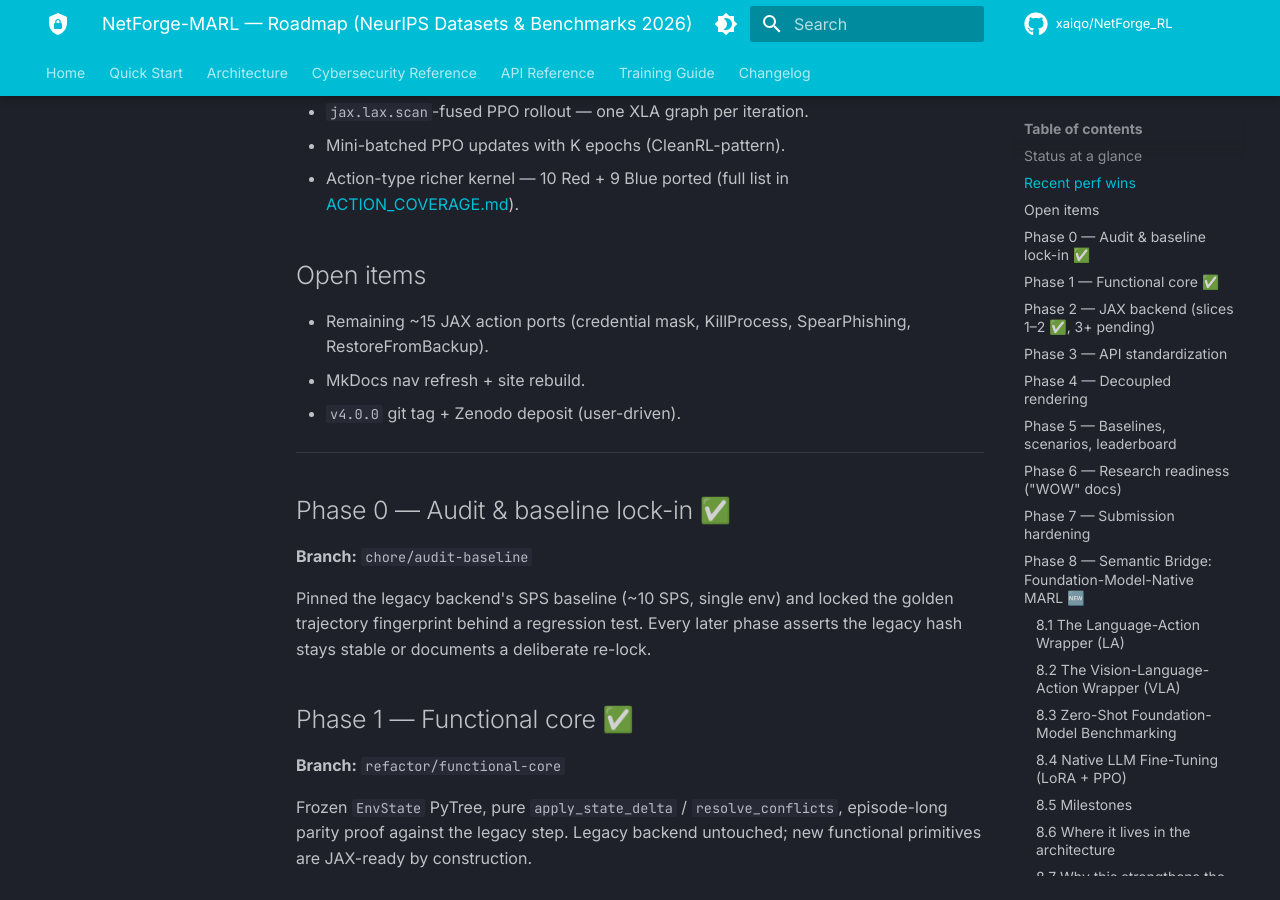
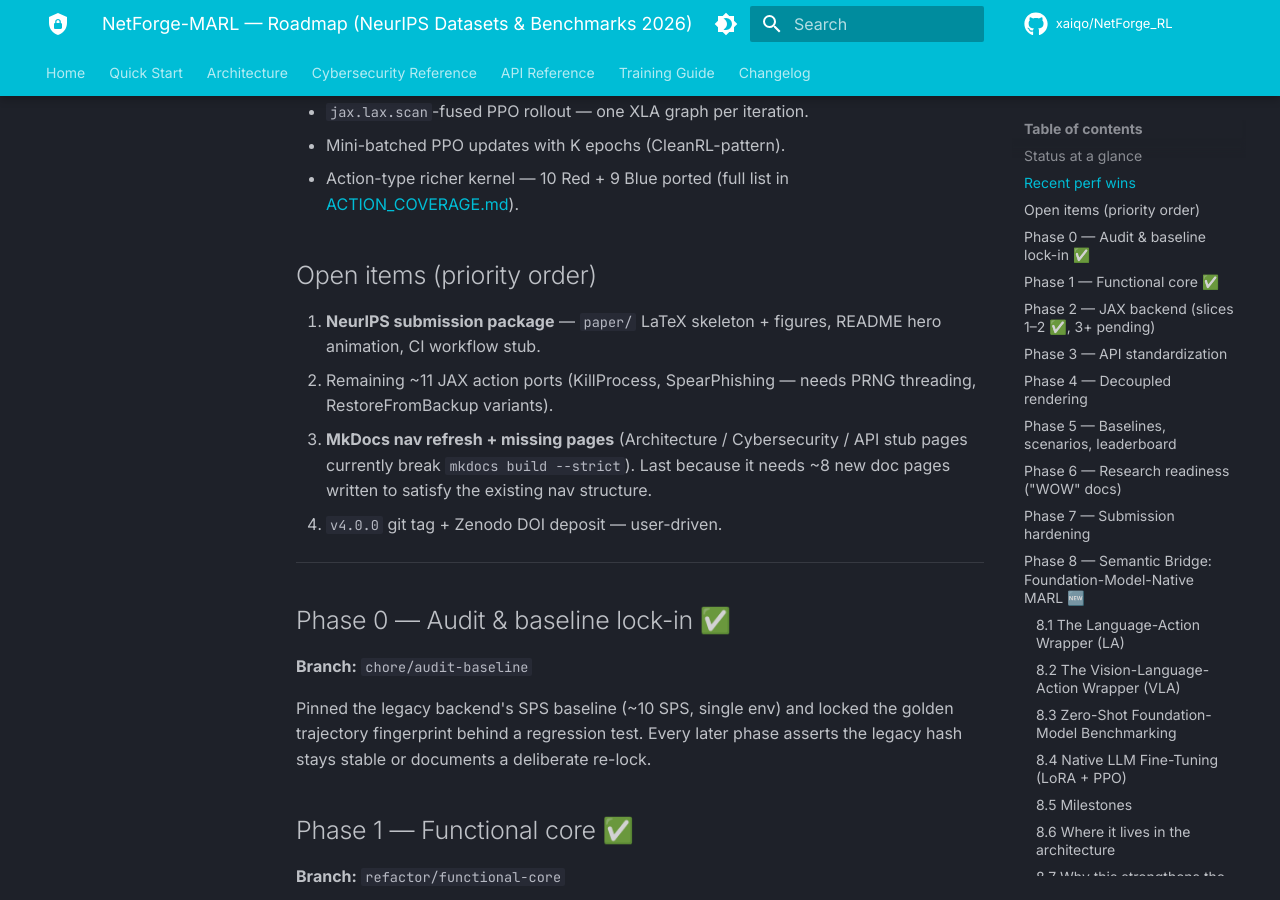
Before and after one commit to reforcemind/NetForge_RL, an MkDocs documentation site: the page built from docs/ROADMAP.md, in a window 1280 px wide and 900 px high, scrolled down 1352 px. Built offline with MkDocs 1.6.1 and Material for MkDocs 9.7.7, drawn with Linux system fonts in a browser that asks for light colours; comment, search, counter and statistics services are not loaded.

Commit message:
docs(roadmap): reorder open items, defer mkdocs nav refresh

```diff
--- a/docs/ROADMAP.md
+++ b/docs/ROADMAP.md
@@ -30,11 +30,12 @@ Phase 0 audit findings, measured SPS deltas, and regression locks live in
 * Mini-batched PPO updates with K epochs (CleanRL-pattern).
 * Action-type richer kernel — 10 Red + 9 Blue ported (full list in [ACTION_COVERAGE.md](ACTION_COVERAGE.md)).
 
-## Open items
+## Open items (priority order)
 
-* Remaining ~15 JAX action ports (credential mask, KillProcess, SpearPhishing, RestoreFromBackup).
-* MkDocs nav refresh + site rebuild.
-* `v4.0.0` git tag + Zenodo deposit (user-driven).
+1. **NeurIPS submission package** — `paper/` LaTeX skeleton + figures, README hero animation, CI workflow stub.
+2. Remaining ~11 JAX action ports (KillProcess, SpearPhishing — needs PRNG threading, RestoreFromBackup variants).
+3. **MkDocs nav refresh + missing pages** (Architecture / Cybersecurity / API stub pages currently break `mkdocs build --strict`). Last because it needs ~8 new doc pages written to satisfy the existing nav structure.
+4. `v4.0.0` git tag + Zenodo DOI deposit — user-driven.
 
 ---
 
```
